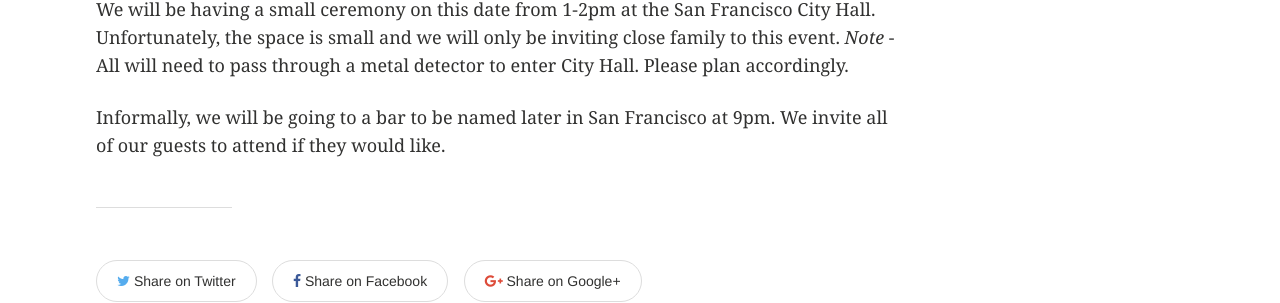
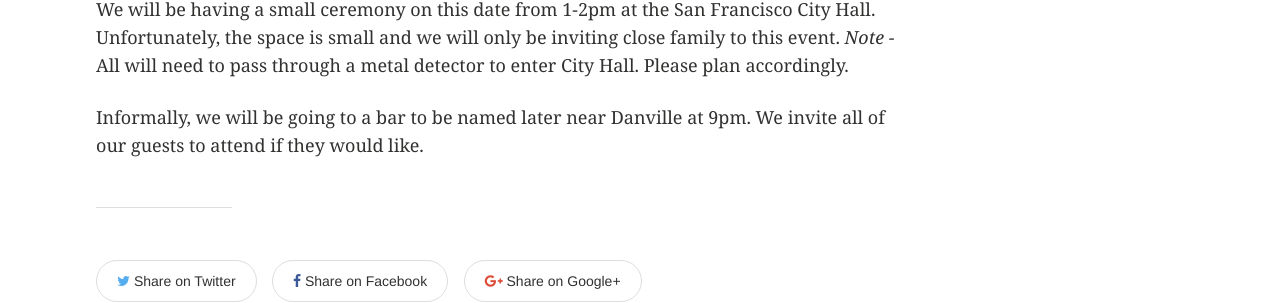
Before and after one commit to gwaybio/wedding, a Jekyll site: the page built from details.md, in a window 1280 px wide. Shown: the part 528-831 px from the top of the page. Built offline with Jekyll 4.4.1, drawn with Linux system fonts in a browser that asks for light colours.

Commit message:
change bar details

```diff
--- a/details.md
+++ b/details.md
@@ -21,5 +21,5 @@ this event. *Note* - All will need to pass through a metal
 detector to enter City Hall. Please plan accordingly.
 
 Informally, we will be going to a bar to be named later
-in San Francisco at 9pm. We invite all of our guests to
+near Danville at 9pm. We invite all of our guests to
 attend if they would like.
```
Also changed, not shown: 2 other files.
